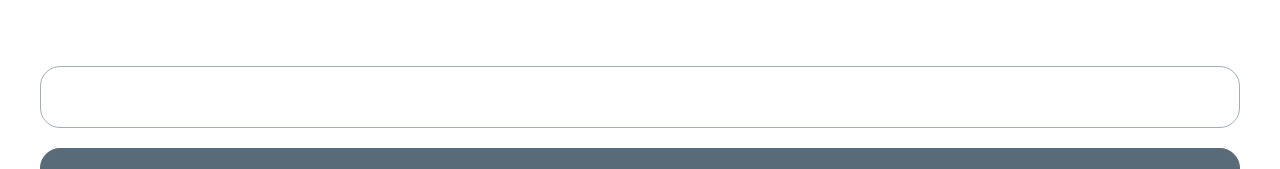
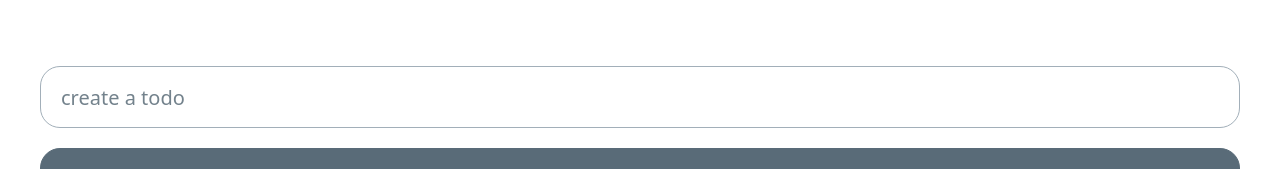
Before and after one commit to evariste1963/joc-sk-forms, a SvelteKit app: page /todos in a window 1280 px wide. Shown: the part 334-503 px from the top of the page. Built offline with nearby package versions, Linux system fonts and the light colour scheme.

Commit message:
placeholder added to form inout field

```diff
--- a/src/routes/todos/+page.svelte
+++ b/src/routes/todos/+page.svelte
@@ -24,7 +24,7 @@
 </ul>
 
 <form method="POST" action="?/addTodo">
-	<input type="text" name="todo" bind:value={todoInputField} />
+	<input type="text" name="todo" bind:value={todoInputField} placeholder="create a todo" />
 	{#if form?.missing}
 		<p class="error">This field is Required</p>
 	{/if}
```
